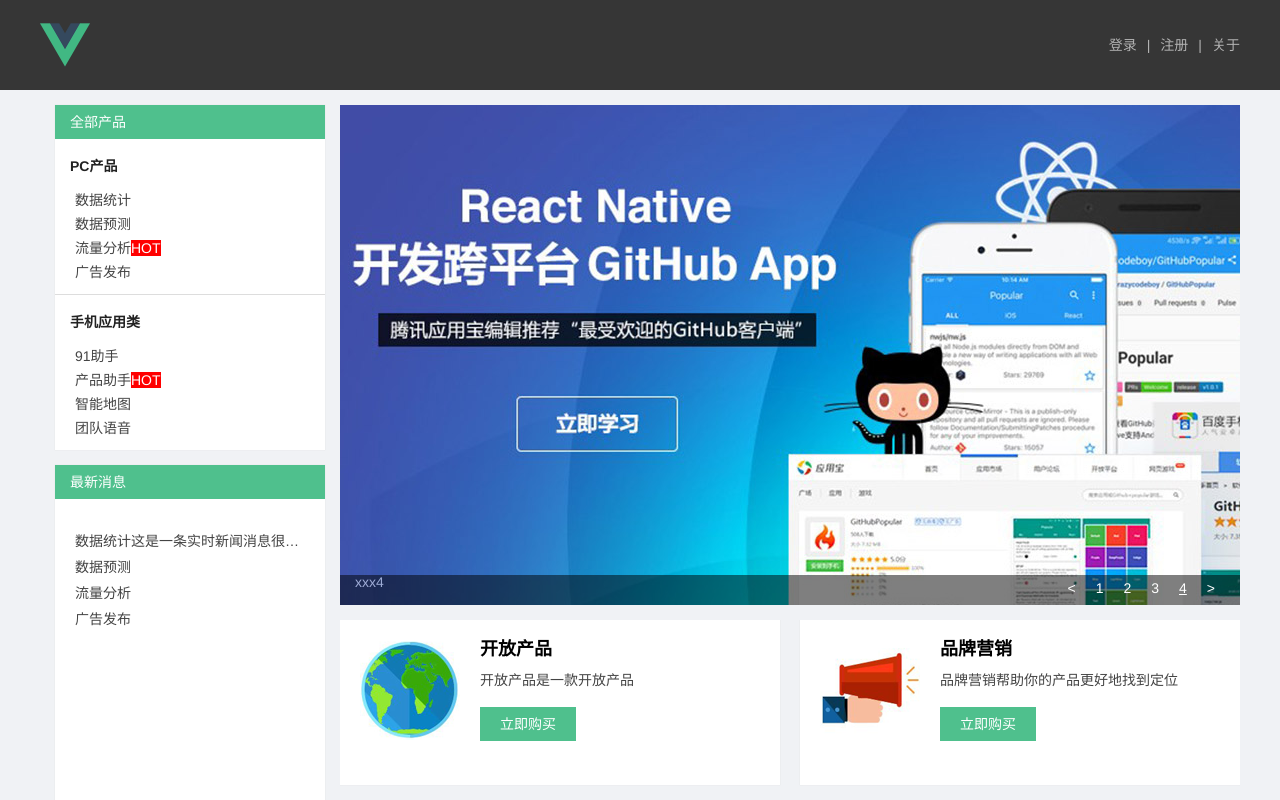
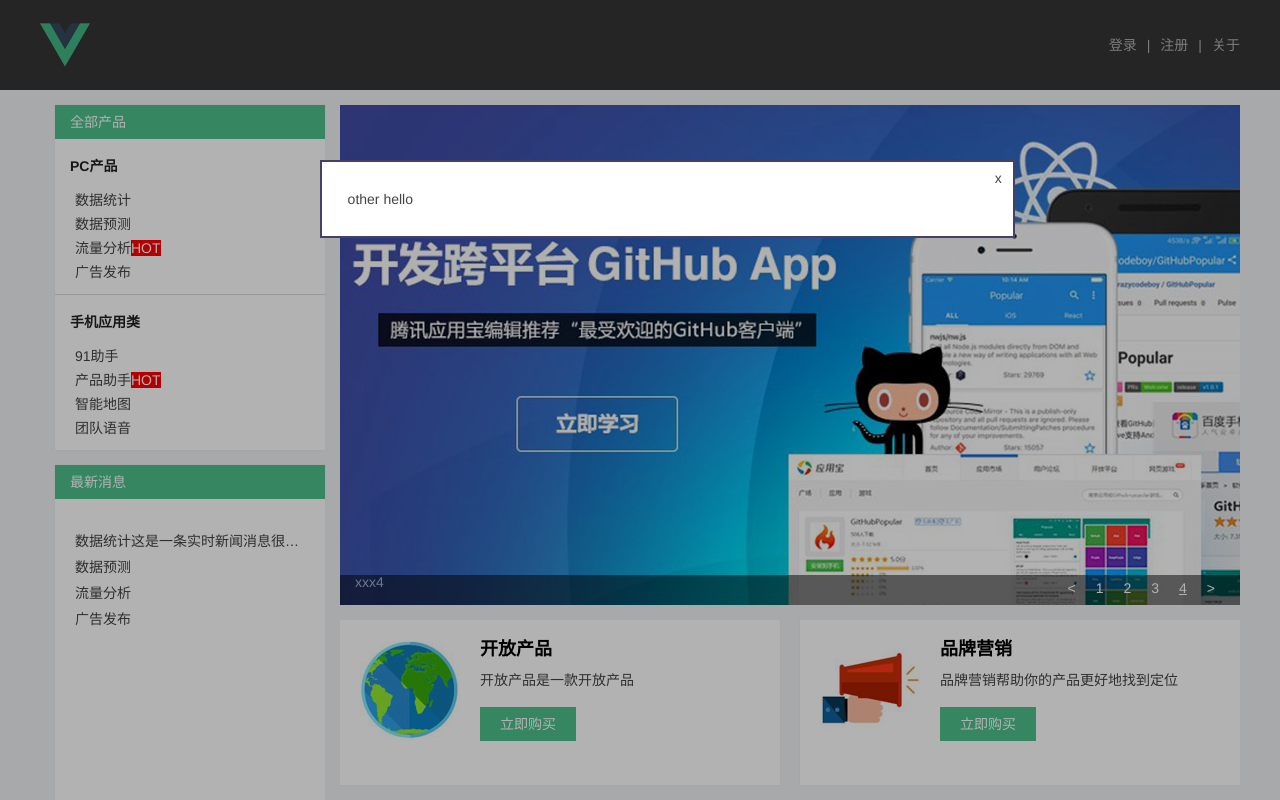
Before and after one commit to Cnotf/vueMall, a Vue app: page / in a window 1280 px wide. Both pictures are taken after a click on the item "关于". Shown: the top 800 px of the page. Built offline with nearby package versions, Linux system fonts and the light colour scheme; what vue-resource would draw is missing.

Commit message:
Signed-off-by: cnotf <956490047@qq.com>

```diff
--- /dev/null
+++ b/src/components/dialog.vue
@@ -0,0 +1,90 @@
+<template>
+  <div>
+    <div class="dialog-wrap">
+      <div class="dialog-cover"  v-if="isShow" @click="closeMyself"></div>
+      <transition name="drop">
+        <div class="dialog-content"  v-if="isShow">
+          <p class="dialog-close" @click="closeMyself">x</p>
+          <slot>empty</slot>
+        </div>
+      </transition>
+    </div>
+  </div>
+</template>
+
+<script>
+export default {
+  props: {
+    isShow: {
+      type: Boolean,
+      default: false
+    }
+  },
+  data () {
+    return {
+    }
+  },
+  methods: {
+    closeMyself () {
+      this.$emit('on-close')
+    }
+  }
+}
+</script>
+
+<style scoped>
+.drop-enter-active {
+  transition: all .5s ease;
+}
+.drop-leave-active {
+  transition: all .3s ease;
+}
+.drop-enter {
+  transform: translateY(-500px);
+}
+.drop-leave-active {
+  transform: translateY(-500px);
+}
+
+.dialog-wrap {
+  position: fixed;
+  width: 100%;
+  height: 100%;
+}
+.dialog-cover {
+  background: #000;
+  opacity: .3;
+  position: fixed;
+  z-index: 5;
+  top: 0;
+  left: 0;
+  width: 100%;
+  height: 100%;
+}
+.dialog-content {
+  width: 50%;
+  position: fixed;
+  max-height: 50%;
+  overflow: auto;
+  background: #fff;
+  top: 20%;
+  left: 50%;
+  margin-left: -25%;
+  z-index: 10;
+  border: 2px solid #464068;
+  padding: 2%;
+  line-height: 1.6;
+}
+.dialog-close {
+  position: absolute;
+  right: 5px;
+  top: 5px;
+  width: 20px;
+  height: 20px;
+  text-align: center;
+  cursor: pointer;
+}
+.dialog-close:hover {
+  color: #4fc08d;
+}
+</style>
--- a/src/components/layout.vue
+++ b/src/components/layout.vue
@@ -9,7 +9,7 @@
                 <li class="nav-pile">|</li>
                 <li>注册</li>
                 <li class="nav-pile">|</li>
-                <li>关于</li>
+                <li @click="aboutclick">关于</li>
               </ul>
             </div>
           </div>
@@ -20,14 +20,30 @@
           </keep-alive>
         </div>
         <div class="app-foot">@ 2019 cnotf MIT</div>
+        <my-dia-log :is-show="isShowFlag" @on-close="closeDiv">
+            <h2>other hello</h2>
+        </my-dia-log>
     </div>
 </template>
 
 <script>
+import DiaLog from '@/components/dialog'
 export default {
+  components: {
+    MyDiaLog: DiaLog
+  },
+  methods: {
+    closeDiv () {
+      this.isShowFlag = false
+    },
+    aboutclick () {
+      this.isShowFlag = true
+    }
+  },
   data () {
     return {
       msg: 'layout.vue',
+      isShowFlag: false,
       prifile: 4
     }
   }
--- a/src/components/slideShow.vue
+++ b/src/components/slideShow.vue
@@ -2,7 +2,12 @@
   <div class="slide-show" @mousemove="clearinv" @mouseout="runInv">
     <div class="slide-img">
       <a :href="slides[nowIndex].href">
-        <img :src="slides[nowIndex].src">
+        <transition name="slide-trans">
+          <img v-if="isShow" :src="slides[nowIndex].src">
+        </transition>
+        <transition name="slide-trans-old">
+          <img v-if="!isShow" :src="slides[nowIndex].src">
+        </transition>
       </a>
     </div>
     <h2>{{slides[nowIndex].title}}</h2>
@@ -51,7 +56,12 @@
   },
   methods: {
     goto (index) {
-      this.nowIndex = index
+      this.isShow = false
+      setTimeout(() => {
+        this.isShow = true
+        this.nowIndex = index
+        this.$emit('onchange', index)
+      }, 10)
     },
     runInv () {
       this.invId = setInterval(() => {
--- a/src/pages/index.vue
+++ b/src/pages/index.vue
@@ -24,7 +24,7 @@
       </div>
     </div>
     <div class="index-right">
-        <slide-show :slides="slides" :inv="invTime"></slide-show>
+        <slide-show :slides="slides" :inv="invTime" @onchange="dosomething"></slide-show>
         <div class="index-board-list">
           <div class="index-board-item" v-for="(board, index) in boardList" :key="index"
             :class="[{'line-last' : index % 2 !== 0}, 'index-board-' + board.id]">
@@ -46,6 +46,10 @@
 export default {
   components: {
     slideShow
+  },
+  methods: {
+    dosomething (index) {
+    }
   },
   data () {
     return {
```
